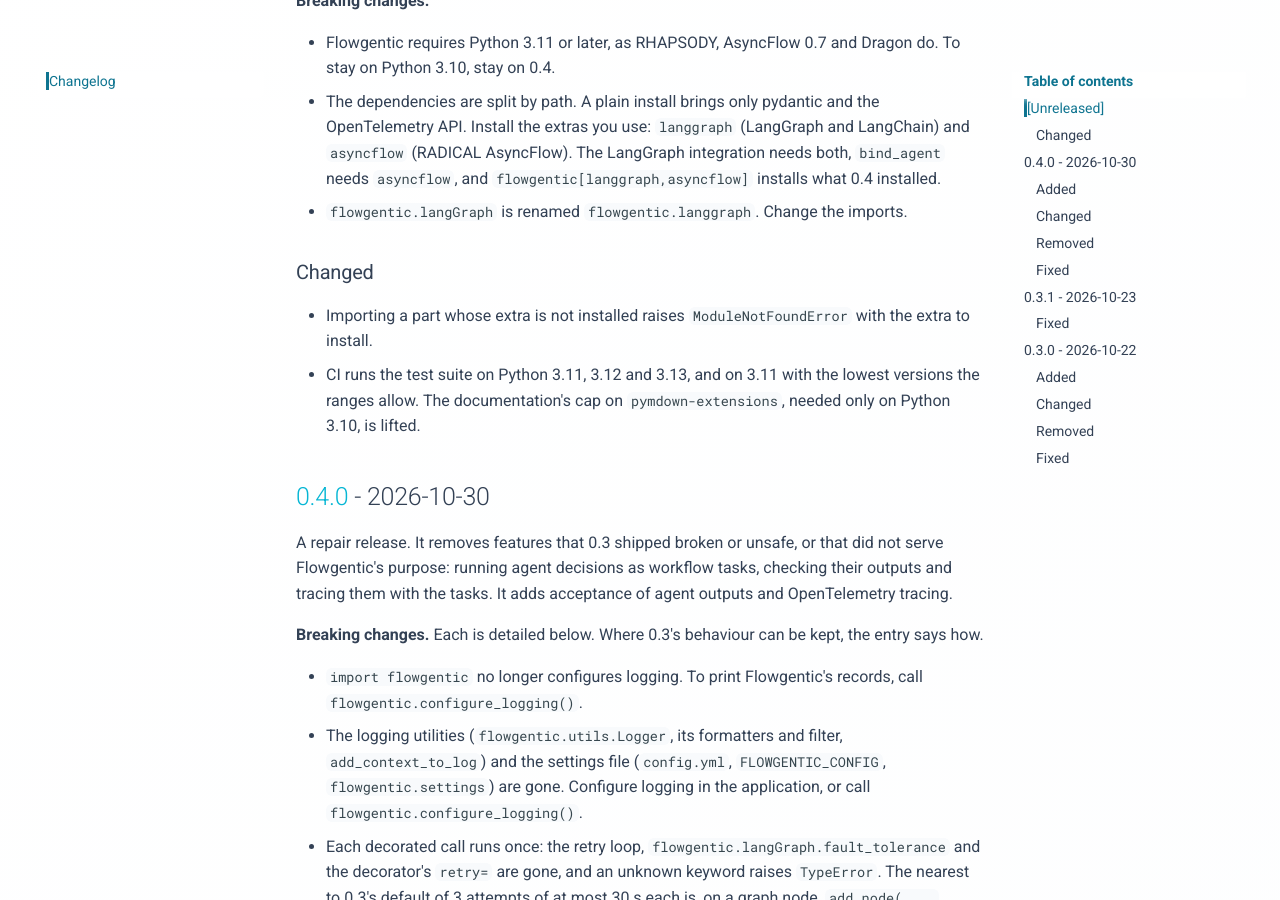
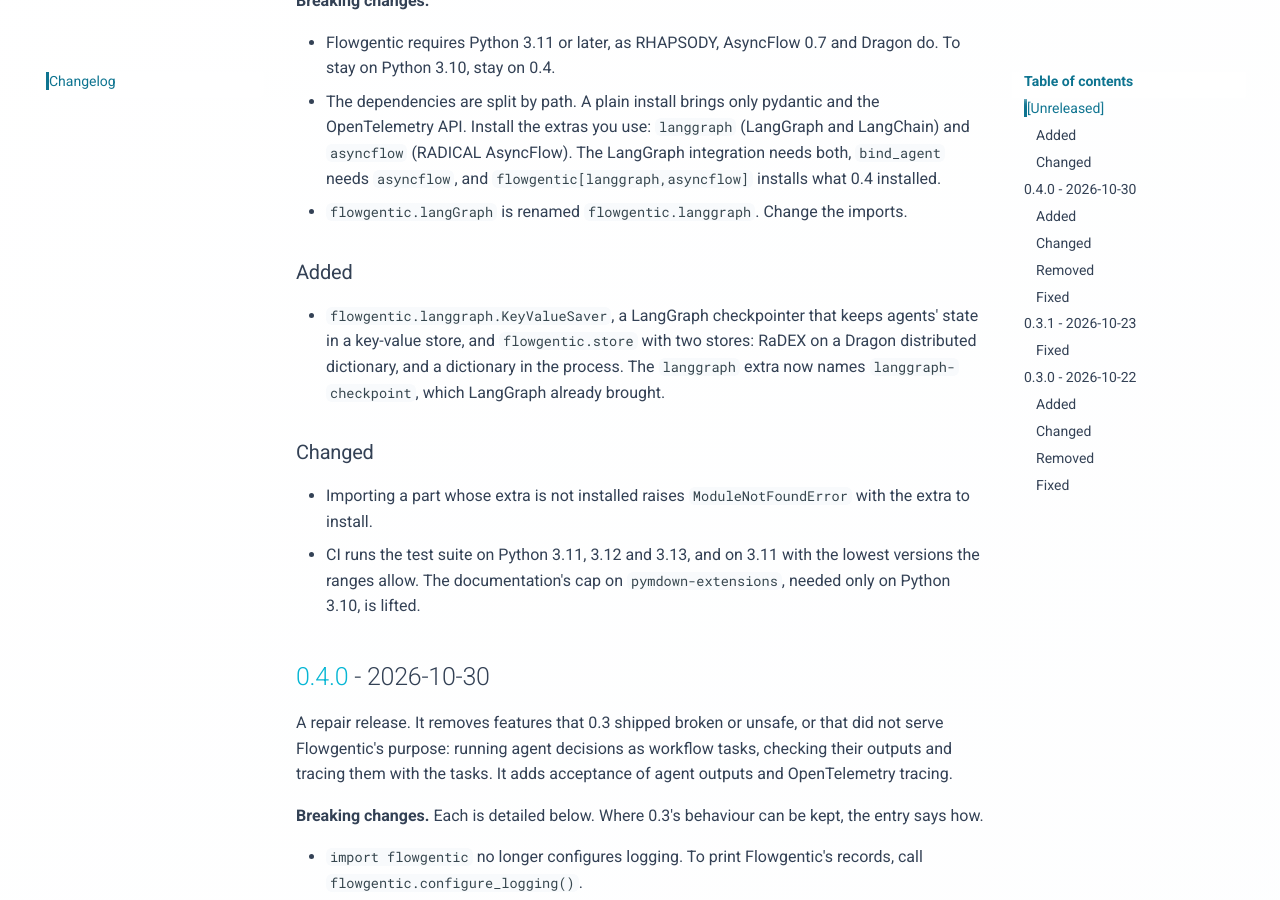
Before and after one commit to stride-research/flowgentic, an MkDocs documentation site: the page built from docs/changelog.md, in a window 1280 px wide and 900 px high, scrolled down 450 px. Built offline with MkDocs 1.6.1 and Material for MkDocs 9.7.7, drawn with Linux system fonts in a browser that asks for light colours; comment, search, counter and statistics services are not loaded.

Commit message:
Document the checkpointer

```diff
--- a/CHANGELOG.md
+++ b/CHANGELOG.md
@@ -19,6 +19,14 @@ predate this changelog, so their changes are not listed here.
   needs both, `bind_agent` needs `asyncflow`, and
   `flowgentic[langgraph,asyncflow]` installs what 0.4 installed.
 - `flowgentic.langGraph` is renamed `flowgentic.langgraph`. Change the imports.
+
+### Added
+
+- `flowgentic.langgraph.KeyValueSaver`, a LangGraph checkpointer that keeps
+  agents' state in a key-value store, and `flowgentic.store` with two stores:
+  RaDEX on a Dragon distributed dictionary, and a dictionary in the process.
+  The `langgraph` extra now names `langgraph-checkpoint`, which LangGraph
+  already brought.
 
 ### Changed
 
--- a/mkdocs.yml
+++ b/mkdocs.yml
@@ -17,6 +17,7 @@ nav:
   - Features:
       - Acceptance: features/acceptance.md
       - Services: features/services.md
+      - Checkpointer: features/checkpointer.md
       - Telemetry: features/telemetry.md
       - Logging: features/logging.md
   - Design patterns:
```
Also changed, not shown: docs/features/checkpointer.md (added, +70 -0 lines).
